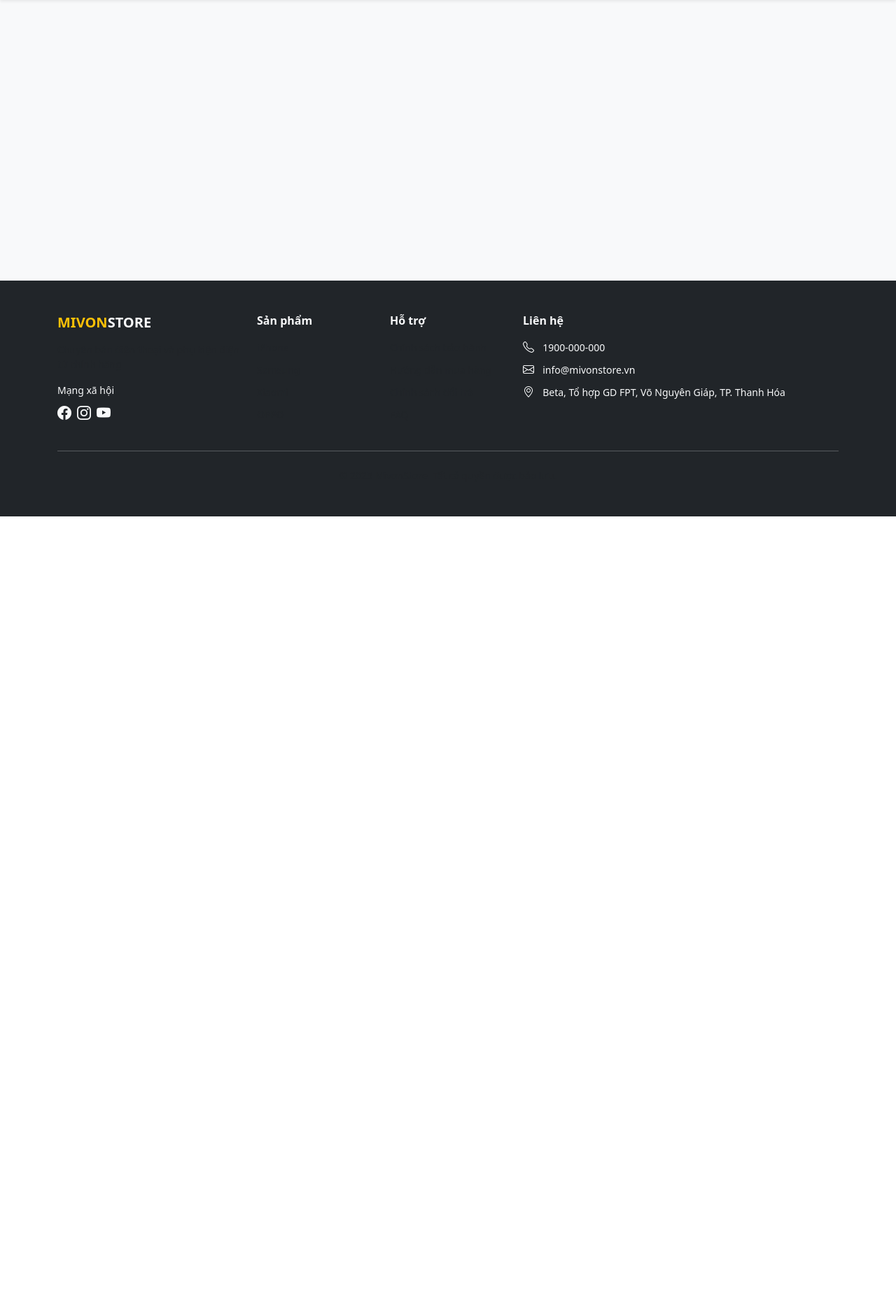
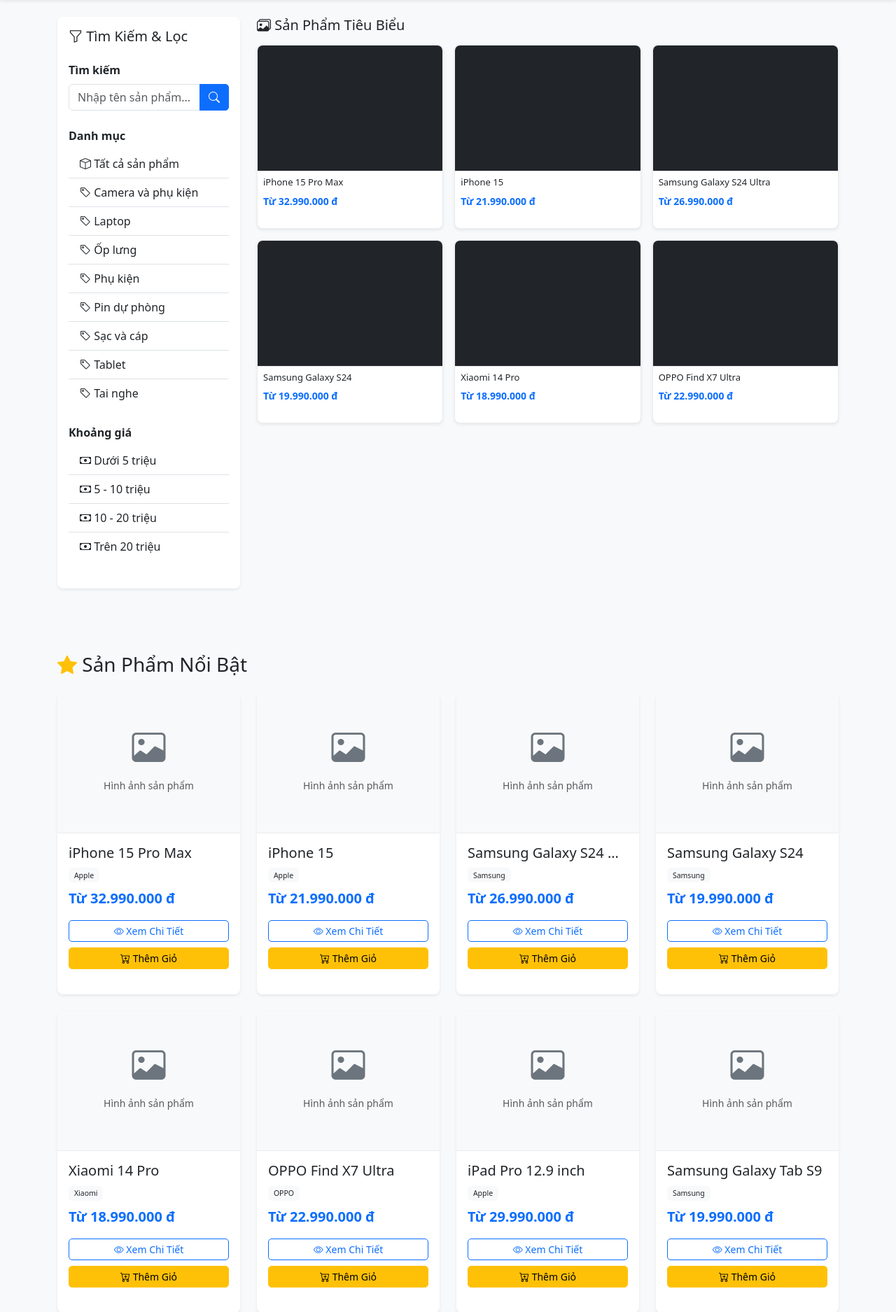
Before and after one commit to trongdat06/DuAn1, a PHP site: page /duann1/ in a window 1280 px wide. Shown: the part 62-1937 px from the top of the page at 70% size. Before the commit the page ends 800 px from the top, so only its background shows below. Run offline with PHP 8.4, Linux system fonts and the light colour scheme; data comes from the database, SQL or seed files in the repository.

Commit message:
sửa đổi nhỏ
gồm: liên kết of admin, home customer,

```diff
--- a/config/config.php
+++ b/config/config.php
@@ -1,6 +1,12 @@
 <?php
 // Cấu hình chung
-define('BASE_URL', 'http://localhost/duann1/');
+// Tự động xác định BASE_URL dựa trên host và đường dẫn tới file index.php
+$protocol = 'http://';
+if ((isset($_SERVER['HTTPS']) && ($_SERVER['HTTPS'] === 'on' || $_SERVER['HTTPS'] === '1')) || (isset($_SERVER['SERVER_PORT']) && $_SERVER['SERVER_PORT'] == 443)) {
+    $protocol = 'https://';
+}
+$baseUrl = $protocol . ($_SERVER['HTTP_HOST'] ?? 'localhost') . rtrim(dirname($_SERVER['SCRIPT_NAME']), '/\\') . '/';
+define('BASE_URL', $baseUrl);
 define('SITE_NAME', 'Cửa Hàng Điện Thoại');
 
 // Cấu hình session
--- a/controllers/BaseController.php
+++ b/controllers/BaseController.php
@@ -3,14 +3,15 @@
 
     protected function view($viewName, $data = [], $adminLayout = false) {
         extract($data);
+        $basePath = dirname(__DIR__);
         if ($adminLayout) {
-            require_once "views/admin/layouts/header.php";
-            require_once "views/$viewName.php";
-            require_once "views/admin/layouts/footer.php";
+            require_once $basePath . "/views/admin/layouts/header.php";
+            require_once $basePath . "/views/$viewName.php";
+            require_once $basePath . "/views/admin/layouts/footer.php";
         } else {
-            require_once "views/layouts/header.php";
-            require_once "views/$viewName.php";
-            require_once "views/layouts/footer.php";
+            require_once $basePath . "/views/layouts/header.php";
+            require_once $basePath . "/views/$viewName.php";
+            require_once $basePath . "/views/layouts/footer.php";
         }
     }
 
--- a/controllers/HomeController.php
+++ b/controllers/HomeController.php
@@ -12,10 +12,12 @@
 
     public function index() {
         $featuredProducts = $this->productModel->getFeaturedProducts(8);
+        $bestSellingProducts = $this->productModel->getBestSellingProducts(8);
         $categories = $this->productModel->getAllCategories();
 
         $data = [
             'featuredProducts' => $featuredProducts,
+            'bestSellingProducts' => $bestSellingProducts,
             'categories' => $categories,
             'pageTitle' => 'Trang Chủ'
         ];
--- a/models/ProductModel.php
+++ b/models/ProductModel.php
@@ -105,6 +105,25 @@
         return $stmt->fetchAll();
     }
 
+    public function getBestSellingProducts($limit = 8) {
+        $sql = "SELECT p.*, pv.variant_id, pv.price, pv.color, pv.storage,
+                       MIN(pv.price) as min_price,
+                       COUNT(od.order_detail_id) as total_sold,
+                       c.category_name
+                FROM Products p
+                INNER JOIN Product_Variants pv ON p.product_id = pv.product_id
+                LEFT JOIN Order_Details od ON pv.variant_id = od.variant_id
+                LEFT JOIN Categories c ON p.category_id = c.category_id
+                WHERE pv.stock_quantity >= 0
+                GROUP BY p.product_id
+                ORDER BY total_sold DESC, p.created_at DESC
+                LIMIT :limit";
+        $stmt = $this->conn->prepare($sql);
+        $stmt->bindParam(':limit', $limit, PDO::PARAM_INT);
+        $stmt->execute();
+        return $stmt->fetchAll();
+    }
+
     // Admin functions
     public function createProduct($data) {
         $sql = "INSERT INTO Products (product_name, brand, description, category_id, supplier_id)
--- a/views/admin/customers/edit.php
+++ b/views/admin/customers/edit.php
@@ -1,5 +1,5 @@
 <?php
-require_once "layouts/header.php";
+require_once dirname(dirname(__DIR__)) . "/admin/layouts/header.php";
 ?>
 
 <h2 class="mb-4">Sửa Khách Hàng</h2>
@@ -50,4 +50,4 @@
     </div>
 </div>
 
-<?php require_once "layouts/footer.php"; ?>
+<?php require_once dirname(dirname(__DIR__)) . "/admin/layouts/footer.php"; ?>
--- a/views/admin/customers/index.php
+++ b/views/admin/customers/index.php
@@ -1,5 +1,5 @@
 <?php
-require_once "layouts/header.php";
+require_once dirname(dirname(__DIR__)) . "/admin/layouts/header.php";
 ?>
 
 <h2 class="mb-4">Quản Lý Khách Hàng</h2>
@@ -48,4 +48,4 @@
     </table>
 </div>
 
-<?php require_once "layouts/footer.php"; ?>
+<?php require_once dirname(dirname(__DIR__)) . "/admin/layouts/footer.php"; ?>
--- a/views/admin/dashboard.php
+++ b/views/admin/dashboard.php
@@ -1,5 +1,5 @@
 <?php
-require_once "layouts/header.php";
+require_once dirname(__DIR__) . "/admin/layouts/header.php";
 ?>
 
 <h2 class="mb-4">Dashboard</h2>
@@ -83,4 +83,4 @@
     </div>
 </div>
 
-<?php require_once "layouts/footer.php"; ?>
+<?php require_once dirname(__DIR__) . "/admin/layouts/footer.php"; ?>
--- a/views/admin/orders/detail.php
+++ b/views/admin/orders/detail.php
@@ -1,5 +1,5 @@
 <?php
-require_once "layouts/header.php";
+require_once dirname(dirname(__DIR__)) . "/admin/layouts/header.php";
 ?>
 
 <h2 class="mb-4">Chi Tiết Đơn Hàng #<?= $order['order_id'] ?></h2>
@@ -114,4 +114,4 @@
     <a href="<?= BASE_URL ?>admin/orders" class="btn btn-secondary">Quay Lại</a>
 </div>
 
-<?php require_once "layouts/footer.php"; ?>
+<?php require_once dirname(dirname(__DIR__)) . "/admin/layouts/footer.php"; ?>
--- a/views/admin/orders/index.php
+++ b/views/admin/orders/index.php
@@ -1,5 +1,5 @@
 <?php
-require_once "layouts/header.php";
+require_once dirname(dirname(__DIR__)) . "/admin/layouts/header.php";
 ?>
 
 <h2 class="mb-4">Quản Lý Đơn Hàng</h2>
@@ -43,4 +43,4 @@
     </table>
 </div>
 
-<?php require_once "layouts/footer.php"; ?>
+<?php require_once dirname(dirname(__DIR__)) . "/admin/layouts/footer.php"; ?>
--- a/views/admin/products/create.php
+++ b/views/admin/products/create.php
@@ -1,5 +1,5 @@
 <?php
-require_once "layouts/header.php";
+require_once dirname(dirname(__DIR__)) . "/admin/layouts/header.php";
 ?>
 
 <h2 class="mb-4">Thêm Sản Phẩm Mới</h2>
@@ -44,4 +44,4 @@
     </div>
 </div>
 
-<?php require_once "layouts/footer.php"; ?>
+<?php require_once dirname(dirname(__DIR__)) . "/admin/layouts/footer.php"; ?>
--- a/views/admin/products/edit.php
+++ b/views/admin/products/edit.php
@@ -1,5 +1,5 @@
 <?php
-require_once "layouts/header.php";
+require_once dirname(dirname(__DIR__)) . "/admin/layouts/header.php";
 ?>
 
 <h2 class="mb-4">Sửa Sản Phẩm</h2>
@@ -171,4 +171,4 @@
 });
 </script>
 
-<?php require_once "layouts/footer.php"; ?>
+<?php require_once dirname(dirname(__DIR__)) . "/admin/layouts/footer.php"; ?>
--- a/views/admin/products/index.php
+++ b/views/admin/products/index.php
@@ -1,5 +1,5 @@
 <?php
-require_once "layouts/header.php";
+require_once dirname(dirname(__DIR__)) . "/admin/layouts/header.php";
 ?>
 
 <h2 class="mb-4">Quản Lý Sản Phẩm</h2>
@@ -50,4 +50,4 @@
     </table>
 </div>
 
-<?php require_once "layouts/footer.php"; ?>
+<?php require_once dirname(dirname(__DIR__)) . "/admin/layouts/footer.php"; ?>
--- a/views/home/index.php
+++ b/views/home/index.php
@@ -0,0 +1,315 @@
+<?php
+require_once dirname(__DIR__) . "/layouts/header.php";
+?>
+
+<!-- Hero Section with Search Sidebar & Thumbnails -->
+<div class="row mb-5">
+    <!-- Left Sidebar: Search & Filter -->
+    <div class="col-lg-3 col-md-4 mb-4">
+        <div class="card shadow-sm sticky-top" style="top: 20px;">
+            <div class="card-body">
+                <h5 class="card-title mb-4">
+                    <i class="bi bi-funnel"></i> Tìm Kiếm & Lọc
+                </h5>
+
+                <!-- Search Input -->
+                <div class="mb-4">
+                    <label class="form-label fw-bold">Tìm kiếm</label>
+                    <form action="<?= BASE_URL ?>product/search" method="GET">
+                        <div class="input-group">
+                            <input type="text" name="keyword" class="form-control" placeholder="Nhập tên sản phẩm...">
+                            <button class="btn btn-primary" type="submit">
+                                <i class="bi bi-search"></i>
+                            </button>
+                        </div>
+                    </form>
+                </div>
+
+                <!-- Category Filter -->
+                <div class="mb-4">
+                    <label class="form-label fw-bold">Danh mục</label>
+                    <?php if (!empty($categories)): ?>
+                        <div class="list-group list-group-flush">
+                            <a href="<?= BASE_URL ?>product/index" class="list-group-item list-group-item-action">
+                                <i class="bi bi-box"></i> Tất cả sản phẩm
+                            </a>
+                            <?php foreach (array_slice($categories, 0, 8) as $category): ?>
+                            <a href="<?= BASE_URL ?>product/category/<?= $category['category_id'] ?>" class="list-group-item list-group-item-action">
+                                <i class="bi bi-tag"></i> <?= htmlspecialchars($category['category_name']) ?>
+                            </a>
+                            <?php endforeach; ?>
+                        </div>
+                    <?php endif; ?>
+                </div>
+
+                <!-- Price Range Filter -->
+                <div class="mb-4">
+                    <label class="form-label fw-bold">Khoảng giá</label>
+                    <div class="list-group list-group-flush">
+                        <a href="<?= BASE_URL ?>product/index" class="list-group-item list-group-item-action">
+                            <i class="bi bi-cash"></i> Dưới 5 triệu
+                        </a>
+                        <a href="<?= BASE_URL ?>product/index" class="list-group-item list-group-item-action">
+                            <i class="bi bi-cash"></i> 5 - 10 triệu
+                        </a>
+                        <a href="<?= BASE_URL ?>product/index" class="list-group-item list-group-item-action">
+                            <i class="bi bi-cash"></i> 10 - 20 triệu
+                        </a>
+                        <a href="<?= BASE_URL ?>product/index" class="list-group-item list-group-item-action">
+                            <i class="bi bi-cash"></i> Trên 20 triệu
+                        </a>
+                    </div>
+                </div>
+
+                <!-- Promotion Badge -->
+                <div class="alert alert-warning small">
+                    <i class="bi bi-star"></i> <strong>Khuyến mãi hot:</strong><br>
+                    Giảm giá lên đến 40% cho sản phẩm chọn lọc
+                </div>
+            </div>
+        </div>
+    </div>
+
+    <!-- Right: Featured Thumbnails Grid -->
+    <div class="col-lg-9 col-md-8">
+        <div class="row g-3">
+            <h5 class="col-12 mb-0">
+                <i class="bi bi-images"></i> Sản Phẩm Tiêu Biểu
+            </h5>
+            <?php if (!empty($featuredProducts)): ?>
+                <?php foreach (array_slice($featuredProducts, 0, 6) as $product): ?>
+                <div class="col-lg-4 col-md-6 col-sm-6 col-6">
+                    <a href="<?= BASE_URL ?>product/detail/<?= $product['product_id'] ?>" class="text-decoration-none">
+                        <div class="card h-100 thumbnail-card shadow-sm overflow-hidden">
+                            <div class="card-img-top bg-light d-flex align-items-center justify-content-center position-relative" style="height: 180px; overflow: hidden;">
+                                <div class="text-center w-100">
+                                    <i class="bi bi-image text-secondary" style="font-size: 48px;"></i>
+                                </div>
+                                <div class="position-absolute top-0 start-0 w-100 h-100 bg-dark bg-opacity-0 thumbnail-overlay d-flex align-items-center justify-content-center" style="transition: all 0.3s;">
+                                    <i class="bi bi-eye text-white" style="font-size: 32px; opacity: 0;"></i>
+                                </div>
+                            </div>
+                            <div class="card-body p-2">
+                                <h6 class="card-title text-truncate" style="font-size: 13px;">
+                                    <?= htmlspecialchars($product['product_name']) ?>
+                                </h6>
+                                <p class="text-primary fw-bold mb-0" style="font-size: 14px;">
+                                    Từ <?= number_format($product['min_price'] ?? 0, 0, ',', '.') ?> đ
+                                </p>
+                            </div>
+                        </div>
+                    </a>
+                </div>
+                <?php endforeach; ?>
+            <?php endif; ?>
+        </div>
+    </div>
+</div>
+
+<!-- Featured Products Section -->
+<section class="mb-5">
+    <h3 class="mb-4">
+        <i class="bi bi-star-fill text-warning"></i> Sản Phẩm Nổi Bật
+    </h3>
+    <div class="row g-4">
+        <?php if (!empty($featuredProducts)): ?>
+            <?php foreach ($featuredProducts as $product): ?>
+            <div class="col-lg-3 col-md-4 col-sm-6 col-12">
+                <div class="card h-100 product-card shadow-sm hover-shadow transition">
+                    <div class="card-img-top bg-light d-flex align-items-center justify-content-center" style="height: 200px; overflow: hidden;">
+                        <div class="text-center">
+                            <i class="bi bi-image text-secondary" style="font-size: 48px;"></i>
+                            <p class="text-muted mt-2 small">Hình ảnh sản phẩm</p>
+                        </div>
+                    </div>
+                    <div class="card-body">
+                        <h5 class="card-title text-truncate">
+                            <?= htmlspecialchars($product['product_name']) ?>
+                        </h5>
+                        <p class="text-muted small mb-2">
+                            <span class="badge bg-light text-dark">
+                                <?= htmlspecialchars($product['brand']) ?>
+                            </span>
+                        </p>
+                        <?php if (isset($product['min_price'])): ?>
+                        <p class="text-primary fw-bold fs-5 mb-3">
+                            Từ <?= number_format($product['min_price'], 0, ',', '.') ?> đ
+                        </p>
+                        <?php endif; ?>
+                        <a href="<?= BASE_URL ?>product/detail/<?= $product['product_id'] ?>" class="btn btn-outline-primary btn-sm w-100 mb-2">
+                            <i class="bi bi-eye"></i> Xem Chi Tiết
+                        </a>
+                        <button class="btn btn-warning btn-sm w-100" onclick="addToCart(<?= $product['variant_id'] ?>)">
+                            <i class="bi bi-cart-plus"></i> Thêm Giỏ
+                        </button>
+                    </div>
+                </div>
+            </div>
+            <?php endforeach; ?>
+        <?php else: ?>
+            <div class="col-12">
+                <div class="alert alert-info text-center">
+                    <i class="bi bi-info-circle"></i> Chưa có sản phẩm nổi bật
+                </div>
+            </div>
+        <?php endif; ?>
+    </div>
+</section>
+
+<!-- Best-Selling Products Section -->
+<section class="mb-5">
+    <h3 class="mb-4">
+        <i class="bi bi-fire text-danger"></i> Sản Phẩm Bán Chạy
+    </h3>
+    <div class="row g-4">
+        <?php if (!empty($bestSellingProducts)): ?>
+            <?php foreach ($bestSellingProducts as $product): ?>
+            <div class="col-lg-3 col-md-4 col-sm-6 col-12">
+                <div class="card h-100 product-card shadow-sm hover-shadow transition">
+                    <div class="position-relative">
+                        <div class="card-img-top bg-light d-flex align-items-center justify-content-center" style="height: 200px; overflow: hidden;">
+                            <div class="text-center">
+                                <i class="bi bi-image text-secondary" style="font-size: 48px;"></i>
+                                <p class="text-muted mt-2 small">Hình ảnh sản phẩm</p>
+                            </div>
+                        </div>
+                    </div>
+                    <div class="card-body">
+                        <h5 class="card-title text-truncate">
+                            <?= htmlspecialchars($product['product_name']) ?>
+                        </h5>
+                        <p class="text-muted small mb-2">
+                            <span class="badge bg-light text-dark">
+                                <?= htmlspecialchars($product['brand']) ?>
+                            </span>
+                        </p>
+                        <?php if (isset($product['min_price'])): ?>
+                        <p class="text-danger fw-bold fs-5 mb-3">
+                            Từ <?= number_format($product['min_price'], 0, ',', '.') ?> đ
+                        </p>
+                        <?php endif; ?>
+                        <a href="<?= BASE_URL ?>product/detail/<?= $product['product_id'] ?>" class="btn btn-outline-danger btn-sm w-100 mb-2">
+                            <i class="bi bi-eye"></i> Xem Chi Tiết
+                        </a>
+                        <button class="btn btn-danger btn-sm w-100" onclick="addToCart(<?= $product['variant_id'] ?>)">
+                            <i class="bi bi-cart-plus"></i> Thêm Giỏ
+                        </button>
+                    </div>
+                </div>
+            </div>
+            <?php endforeach; ?>
+        <?php else: ?>
+            <div class="col-12">
+                <div class="alert alert-info text-center">
+                    <i class="bi bi-info-circle"></i> Chưa có sản phẩm bán chạy
+                </div>
+            </div>
+        <?php endif; ?>
+    </div>
+</section>
+
+<!-- Call to Action Section -->
+<section class="bg-light py-5 rounded mb-5">
+    <div class="container">
+        <div class="text-center">
+            <h3 class="mb-3">Khám Phá Thêm Sản Phẩm</h3>
+            <p class="fs-5 text-muted mb-4">Đầy đủ các dòng điện thoại mới nhất với giá cạnh tranh</p>
+            <a href="<?= BASE_URL ?>product/index" class="btn btn-primary btn-lg">
+                <i class="bi bi-shop"></i> Xem Tất Cả Sản Phẩm
+            </a>
+        </div>
+    </div>
+</section>
+
+<?php
+require_once dirname(__DIR__) . "/layouts/footer.php";
+?>
+
+<style>
+.product-card {
+    transition: transform 0.3s ease, box-shadow 0.3s ease;
+    border: none;
+}
+
+.product-card:hover {
+    transform: translateY(-5px);
+    box-shadow: 0 10px 25px rgba(0, 0, 0, 0.15) !important;
+}
+
+.card-img-top {
+    background-color: #f8f9fa;
+    border-bottom: 1px solid #e9ecef;
+}
+
+.carousel-item {
+    min-height: 400px;
+}
+
+.hover-shadow {
+    transition: box-shadow 0.3s ease;
+}
+
+.transition {
+    transition: all 0.3s ease;
+}
+
+/* Thumbnail Card Styles */
+.thumbnail-card {
+    border: 1px solid #e9ecef;
+    transition: all 0.3s ease;
+    cursor: pointer;
+}
+
+.thumbnail-card:hover {
+    transform: scale(1.05);
+    box-shadow: 0 8px 20px rgba(0, 0, 0, 0.12) !important;
+    border-color: #007bff;
+}
+
+.thumbnail-card:hover .thumbnail-overlay {
+    background-color: rgba(0, 0, 0, 0.4) !important;
+}
+
+.thumbnail-card:hover .thumbnail-overlay i {
+    opacity: 1 !important;
+}
+
+.sticky-top {
+    z-index: 100;
+}
+
+/* Search sidebar responsive */
+@media (max-width: 768px) {
+    .sticky-top {
+        position: static !important;
+    }
+}
+</style>
+
+<script>
+function addToCart(variantId) {
+    if (!variantId) {
+        alert('Vui lòng chọn sản phẩm');
+        return;
+    }
+
+    $.ajax({
+        url: '<?= BASE_URL ?>cart/add',
+        type: 'POST',
+        data: {
+            variant_id: variantId,
+            quantity: 1
+        },
+        success: function(response) {
+            // Update cart count
+            $.get('<?= BASE_URL ?>cart/getCount', function(count) {
+                $('#cart-count').text(count);
+            });
+            alert('Đã thêm sản phẩm vào giỏ hàng');
+        },
+        error: function() {
+            alert('Có lỗi xảy ra, vui lòng thử lại');
+        }
+    });
+}
+</script>
--- a/views/layouts/header.php
+++ b/views/layouts/header.php
@@ -55,9 +55,31 @@
                             ?>
                         </span>
                     </a>
-                    <a class="nav-link" href="<?= BASE_URL ?>auth/login">
-                        <i class="bi bi-person fs-4"></i>
-                    </a>
+                    <?php if (isset($_SESSION['customer_id'])): ?>
+                        <!-- Customer logged in -->
+                        <div class="nav-item dropdown">
+                            <a class="nav-link dropdown-toggle" href="#" id="customerMenu" role="button" data-bs-toggle="dropdown" aria-expanded="false">
+                                <i class="bi bi-person-circle"></i> <?= htmlspecialchars($_SESSION['customer_name'] ?? 'Khách hàng') ?>
+                            </a>
+                            <ul class="dropdown-menu dropdown-menu-end" aria-labelledby="customerMenu">
+                                <li><a class="dropdown-item" href="<?= BASE_URL ?>customer/profile">
+                                    <i class="bi bi-person"></i> Tài Khoản
+                                </a></li>
+                                <li><a class="dropdown-item" href="<?= BASE_URL ?>customer/orders">
+                                    <i class="bi bi-bag"></i> Đơn Hàng
+                                </a></li>
+                                <li><hr class="dropdown-divider"></li>
+                                <li><a class="dropdown-item" href="<?= BASE_URL ?>auth/logout">
+                                    <i class="bi bi-box-arrow-right"></i> Đăng Xuất
+                                </a></li>
+                            </ul>
+                        </div>
+                    <?php else: ?>
+                        <!-- Guest user -->
+                        <a class="nav-link" href="<?= BASE_URL ?>auth/login" title="Đăng nhập">
+                            <i class="bi bi-person fs-4"></i>
+                        </a>
+                    <?php endif; ?>
                     <?php if (isset($_SESSION['admin_id'])): ?>
                     <a class="nav-link ms-2" href="<?= BASE_URL ?>admin/dashboard">
                         <small>Admin</small>
--- a/views/products/index.php
+++ b/views/products/index.php
@@ -154,7 +154,7 @@
 
     .product-card:hover {
         transform: translateY(-8px);
-    box-shadow: 0 12px 24px rgba(0,0,0,0.15) !important;
+        box-shadow: 0 12px 24px rgba(0, 0, 0, 0.15) !important;
     }
 
     .product-image {
```
Also changed, not shown: models/AdminModel.php (+6 -6 lines). Lines whose indentation alone changed are shown as unchanged.
